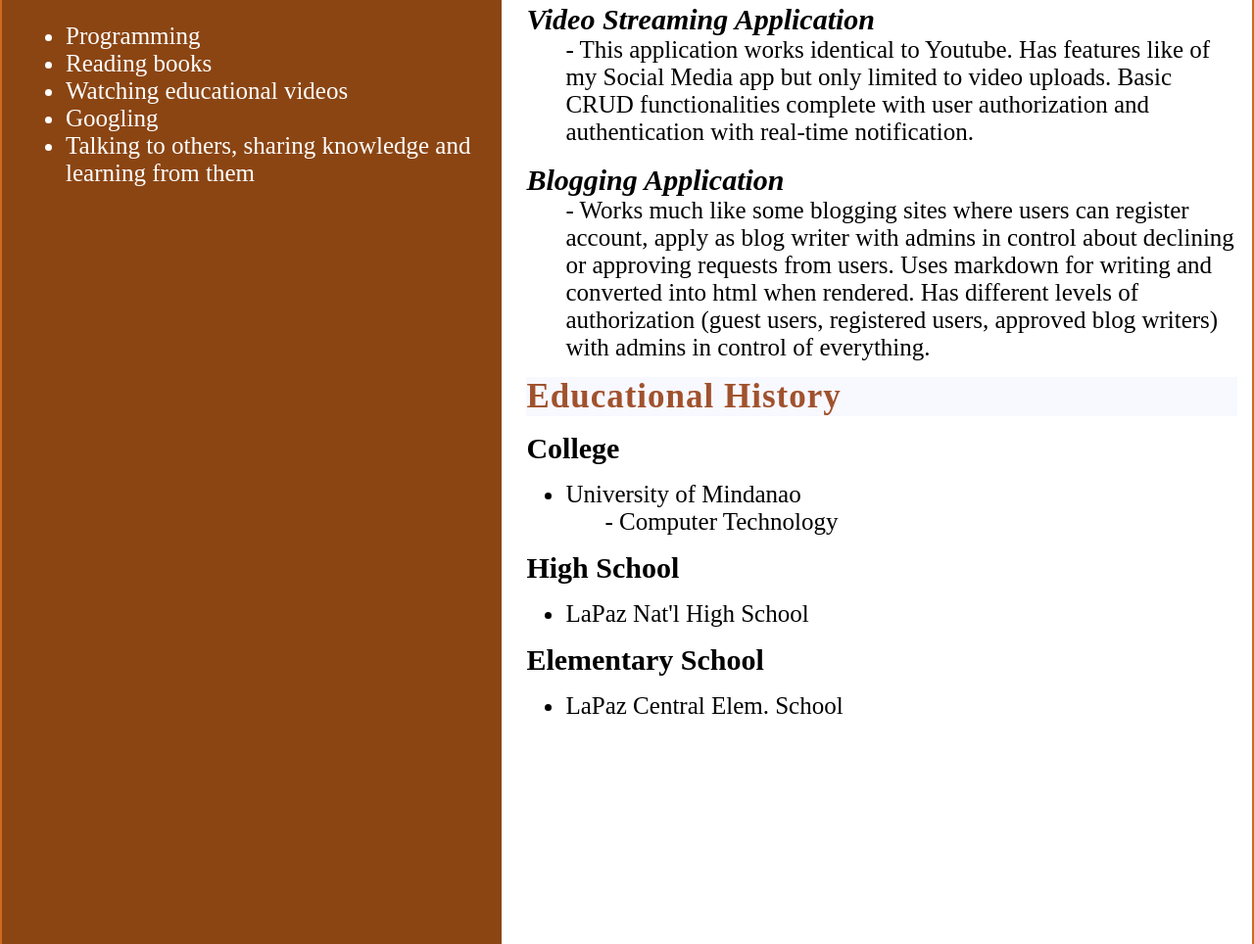
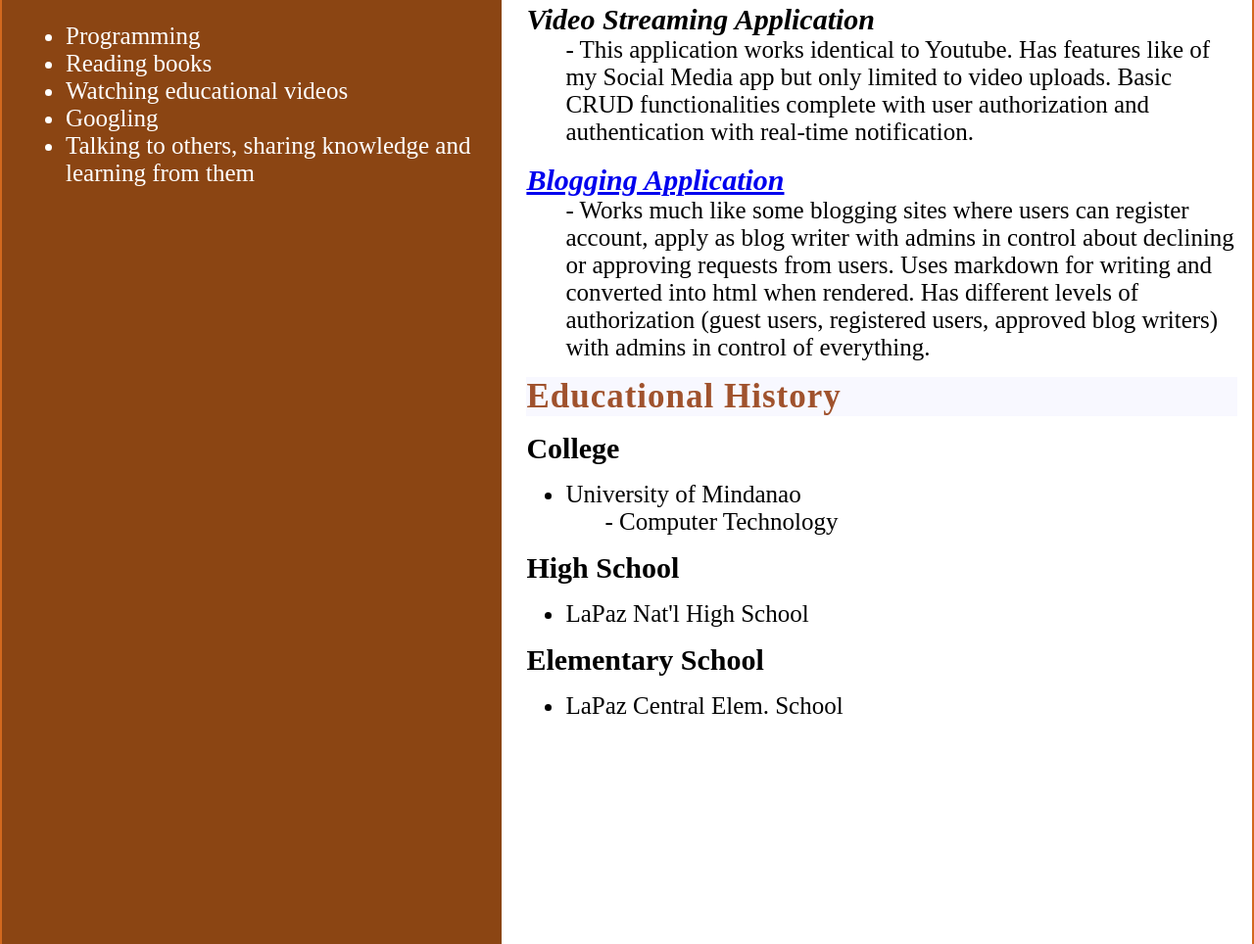
Before and after one commit to winsalva/winsalva.github.io, a plain HTML site: page index.html in a window 1280 px wide. Shown: the part 939-1903 px from the top of the page at 98% size. Drawn offline with Linux system fonts and the light colour scheme.

Commit message:
Update link to projects

```diff
--- a/index.html
+++ b/index.html
@@ -171,7 +171,7 @@
 	    <dd>- This application works identical to Youtube. Has features like of my Social Media app but only limited to video uploads. Basic CRUD functionalities complete with user authorization and authentication with real-time notification.</dd>
             <br>
             <dt>
-              <em>Blogging Application</em>
+              <em><a href="https://winstons.gigalixirapp.com">Blogging Application</a></em>
             </dt>
 	    <dd>- Works much like some blogging sites where users can register account, apply as blog writer with admins in control about declining or approving requests from users. Uses markdown for writing and converted into html when rendered. Has different levels of authorization (guest users, registered users, approved blog writers) with admins in control of everything.
             </dd>
```
